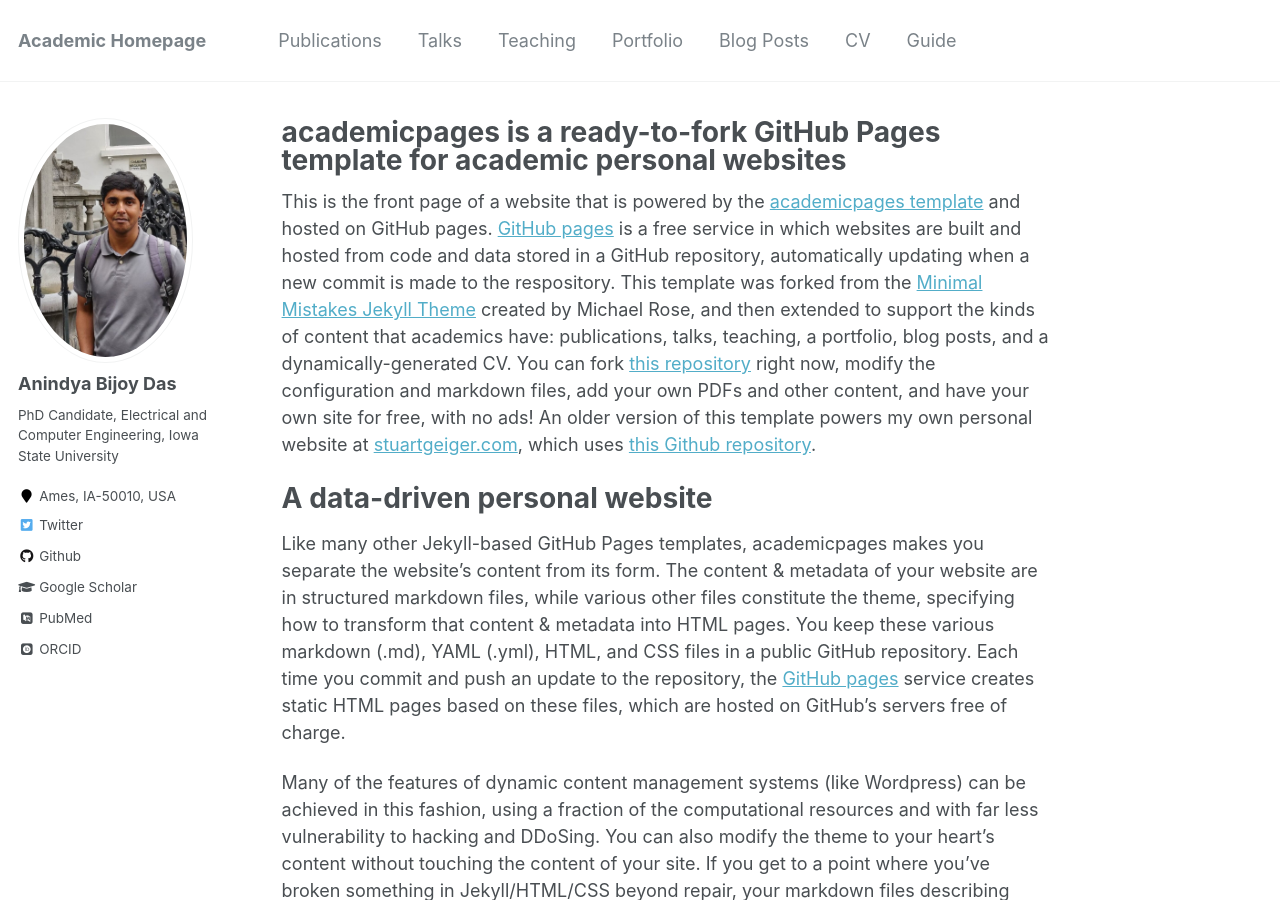
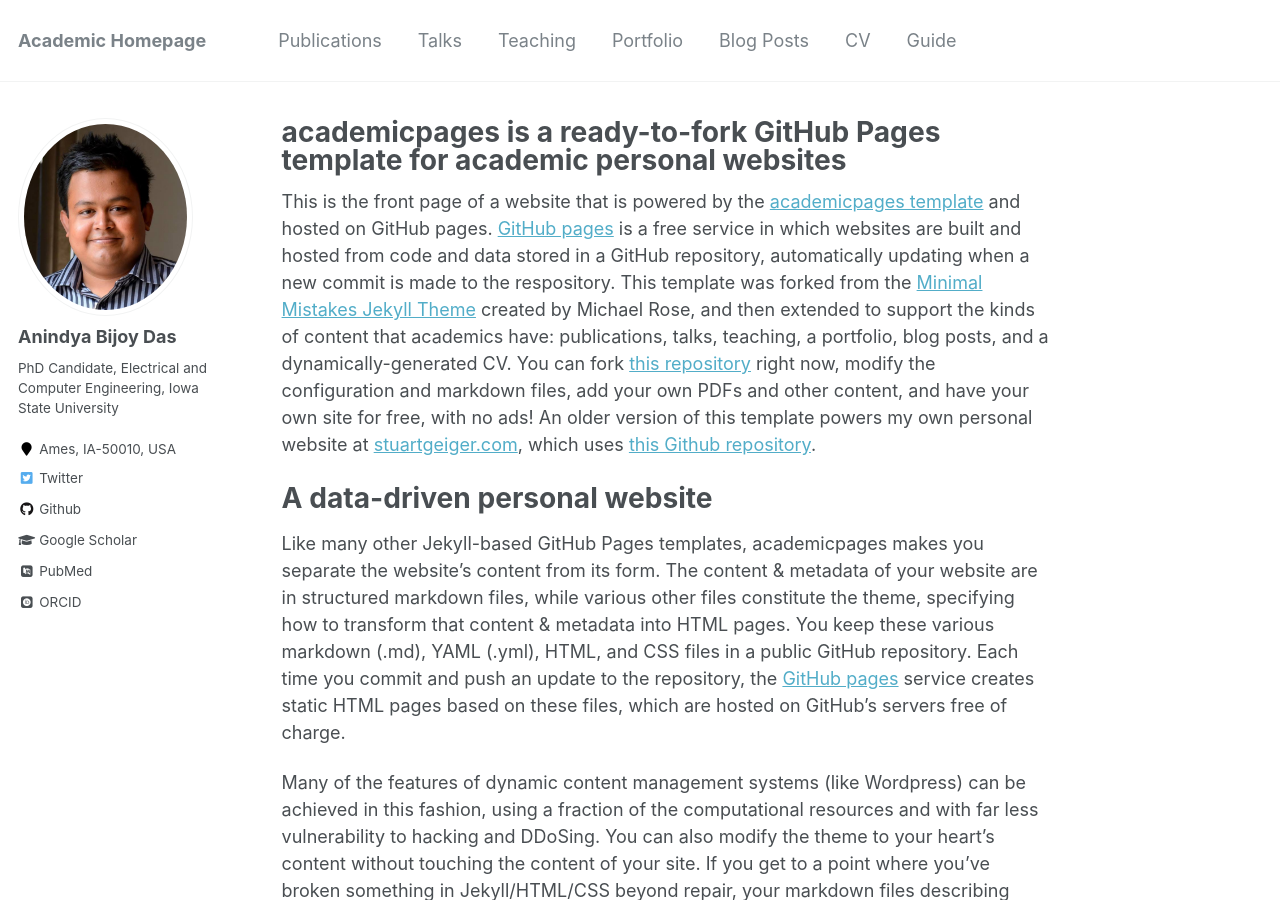
Before and after one commit to anindyabijoydas/portfolio, a Jekyll site: the page built from _pages/about.md, in a window 1280 px wide and 900 px high. Built offline with Jekyll 4.4.1, drawn with Linux system fonts in a browser that asks for light colours; some web fonts are replaced.

Commit message:
Update _config.yml

```diff
--- a/_config.yml
+++ b/_config.yml
@@ -81,7 +81,7 @@ analytics:
 # Site Author
 author:
   name             : "Anindya Bijoy Das"
-  avatar           : "anindya.png"
+  avatar           : "anindya1.png"
   bio              : "PhD Candidate, Electrical and Computer Engineering, Iowa State University"
   location         : "Ames, IA-50010, USA"
   employer         :
```
